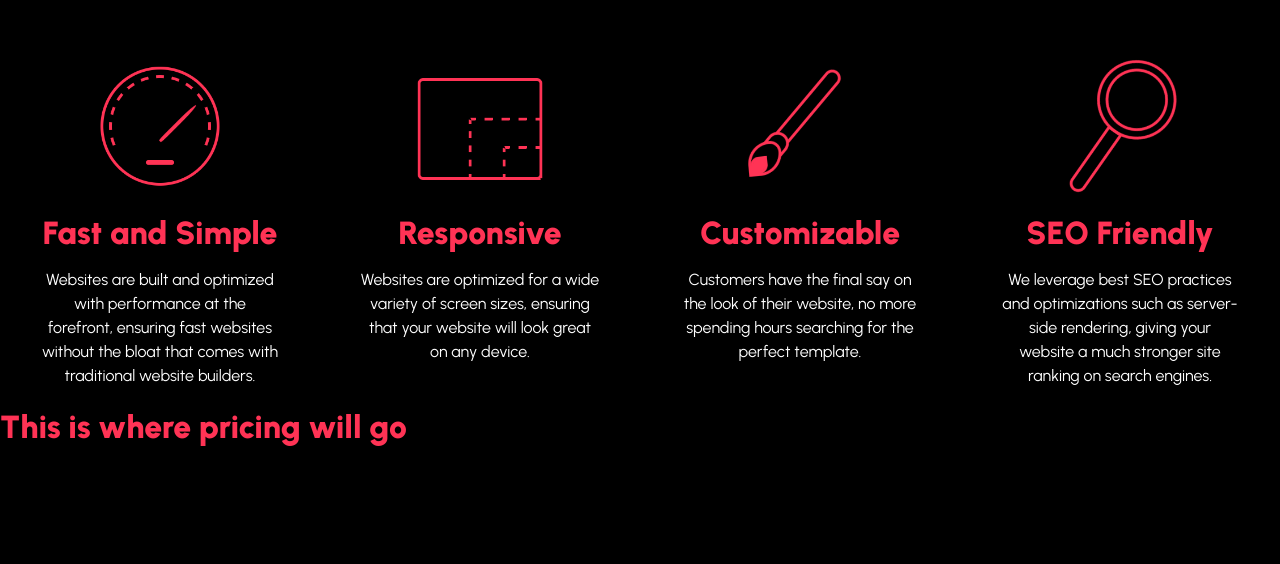
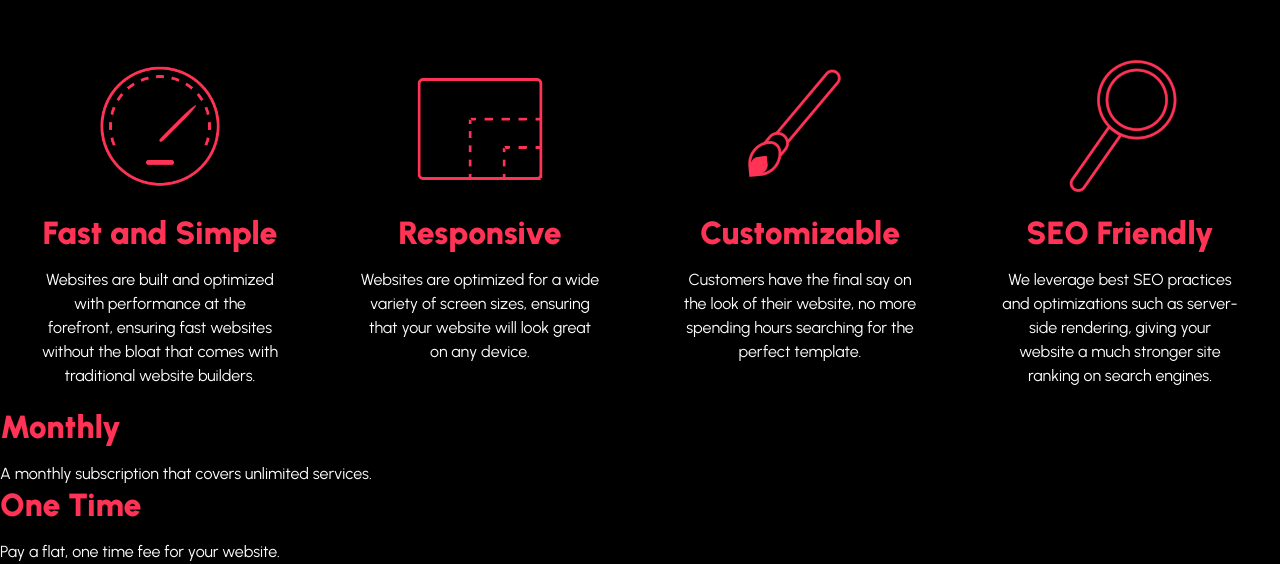
Before and after one commit to StaticCloud/Planet-Marrs, a Next.js app: page / in a window 1280 px wide. Shown: the part 776-1340 px from the top of the page. Before the commit the page ends 1238 px from the top, so only its background shows below. Built offline with nearby package versions, Linux system fonts and the light colour scheme.

Commit message:
beginning work on pricing section

```diff
--- a/app/components/PricingSection.tsx
+++ b/app/components/PricingSection.tsx
@@ -1,7 +1,44 @@
+import style from './styles/PricingSection.module.css';
+
+type CardInfo = {
+    tier: string,
+    description: string,
+    price: string,
+    features: [string]
+}
+
+const pricingOptions: CardInfo[] = [
+    {
+        tier: "Monthly",
+        description: "A monthly subscription that covers unlimited services.",
+        price: "$120/month",
+        features: [
+            "Feature placeholder"
+        ]
+    },
+    {
+        tier: "One Time",
+        description: "Pay a flat, one time fee for your website.",
+        price: "$1900",
+        features: [
+            "Optional $30/month for hosting management and maintenance."
+        ]
+    }
+]
+
+function PricingCard({ tier, description, price, features }: CardInfo) {
+    return (
+        <div className={style.pricingCard}>
+            <h1>{tier}</h1>
+            <p>{description}</p>
+        </div>
+    )
+}
+
 export default function PricingSection() {
     return (
         <section>
-            <h1>This is where pricing will go</h1>
+            {pricingOptions.map(option => PricingCard({ tier: option.tier, description: option.description, price: option.price, features: option.features }))}
         </section>
     )
 }
--- /dev/null
+++ b/app/components/styles/PricingSection.module.css
@@ -0,0 +1,3 @@
+.pricingCard {
+
+}
```
